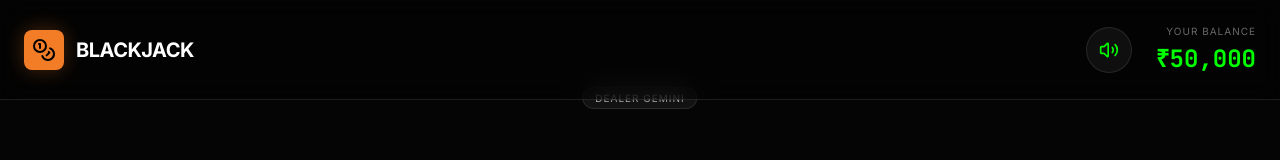
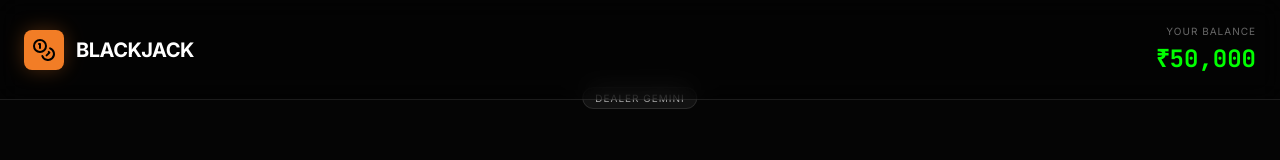
Before and after one commit to Mokshsheokand11/blackjack, a React (Vite) app: page / in a window 1280 px wide. Shown: the top 160 px of the page. Built offline with nearby package versions, Linux system fonts and the light colour scheme.

Commit message:
Removeing mote , unmute button for good look , The user will manage wiht there system

```diff
--- a/src/App.tsx
+++ b/src/App.tsx
@@ -4,7 +4,7 @@ import { Card as CardComponent } from './components/Card';
 import { Card as CardType, GameState, Hand, GameStatus, RoundResult } from './types';
 import { createDeck, calculateScore, isBlackjack, isBusted, getDealerAction } from './utils/blackjack';
 import { getDealerCommentary } from './services/gemini';
-import { Coins, RotateCcw, Play, Hand as HandIcon, Split, Square, TrendingUp, TrendingDown, Info, History, BarChart2, Volume2, VolumeX } from 'lucide-react';
+import { Coins, RotateCcw, Play, Hand as HandIcon, Split, Square, TrendingUp, TrendingDown, Info, History, BarChart2 } from 'lucide-react';
 import { StatsPanel } from './components/StatsPanel';
 import { playSound, soundManager } from './utils/sound';
 import confetti from 'canvas-confetti';
@@ -63,13 +63,6 @@ export default function App() {
     localStorage.setItem('blackjack_history', JSON.stringify(gameState.history));
     localStorage.setItem('blackjack_stats', JSON.stringify(gameState.stats));
   }, [gameState.balance, gameState.consecutiveAllIns, gameState.history, gameState.stats]);
-
-  const [isMuted, setIsMuted] = useState(soundManager.getMuted());
-
-  const toggleMute = () => {
-    const newMuted = soundManager.toggleMuted();
-    setIsMuted(newMuted);
-  };
 
   const [betChips, setBetChips] = useState<number[]>([]);
   const betInput = betChips.reduce((sum, chip) => sum + chip, 0);
@@ -502,18 +495,6 @@ export default function App() {
         </div>
 
         <div className="flex items-center gap-6">
-          <button
-            onClick={toggleMute}
-            className="p-3 bg-white/5 border border-white/10 rounded-full hover:bg-white/10 transition-all group"
-            title={isMuted ? "Unmute" : "Mute"}
-          >
-            {isMuted ? (
-              <VolumeX className="w-5 h-5 text-red-500" />
-            ) : (
-              <Volume2 className="w-5 h-5 text-[#00FF00] group-hover:scale-110 transition-transform" />
-            )}
-          </button>
-
           <div className="text-right">
             <p className="text-[10px] text-white/40 uppercase tracking-widest mb-1">Your Balance</p>
             <p className="text-2xl font-mono font-bold text-[#00FF00]">₹{gameState.balance.toLocaleString()}</p>
```
